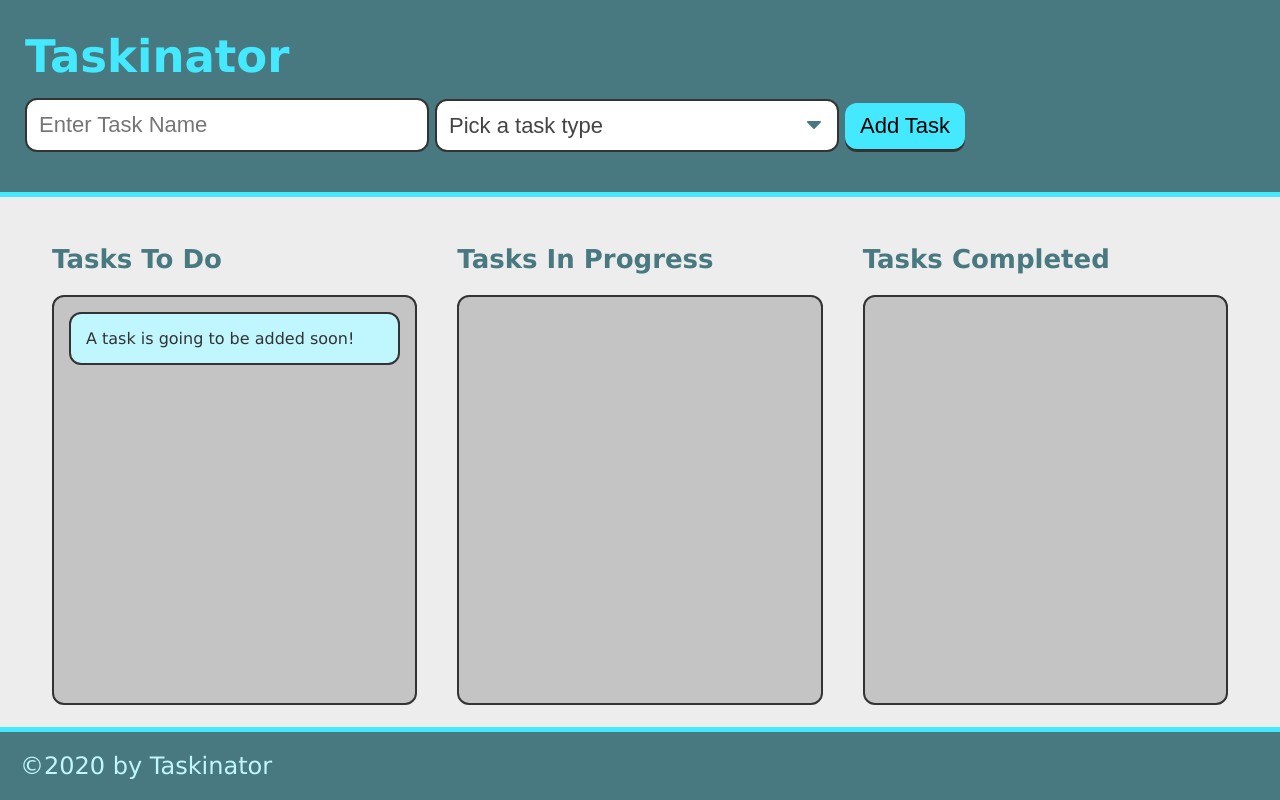
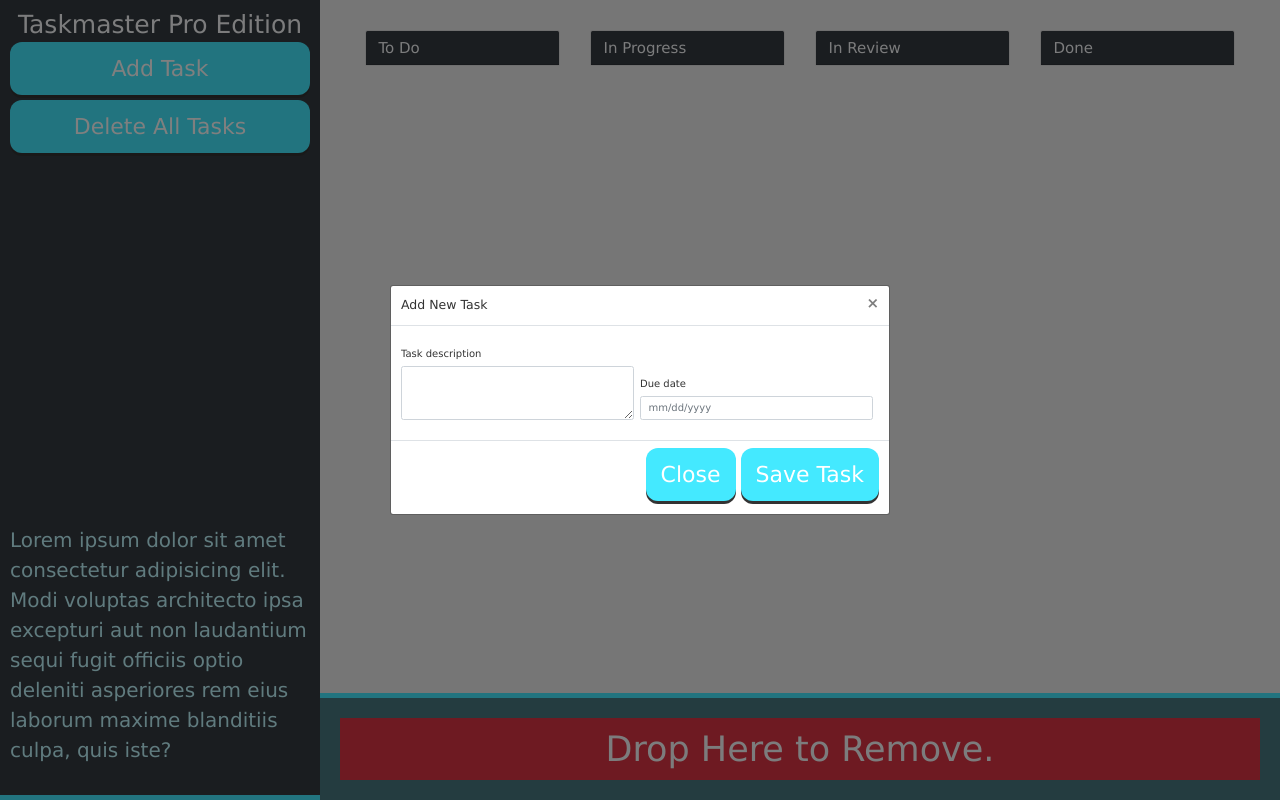
Before and after one commit to MateoCapx/taskinator, a plain HTML site: page index.html in a window 1280 px wide. Both pictures are taken after a click on the button "Add Task". Drawn offline with nearby package versions, Linux system fonts and the light colour scheme; files that its build step writes are made by us from their sources; files whose address does not match are found by name.

Commit message:
Merging everything over to branch

```diff
--- a/index.html
+++ b/index.html
@@ -5,80 +5,140 @@
   <meta charset="UTF-8">
   <meta name="viewport" content="width=device-width, initial-scale=1.0">
   <meta http-equiv="X-UA-Compatible" content="ie=edge">
-  <title>Taskinator</title>
-  <link rel="stylesheet" href="style.css">
+  <link rel="stylesheet" href="https://cdnjs.cloudflare.com/ajax/libs/twitter-bootstrap/4.3.1/css/bootstrap.min.css">
+  <link rel="stylesheet" href="https://cdnjs.cloudflare.com/ajax/libs/jqueryui/1.12.1/themes/base/jquery-ui.css">
+  <link rel="stylesheet" href="./assets/css/style.css" />
+  <title>Taskmaster Pro</title>
 </head>
 
+<body>
 
-
-<body>
-    <header>
-
-        <h1 class="page-title"> Taskinator </h1>
-        <!-- <p> Click the button below to add a new task! </p>
-        <button class="btn" id="save-task"> Add Task </button> -->
-
-
-            <!-- Form Input Section.  -->
-<form id="task-form">
-    <div class="form-group">
-
-         <!-- ↓↓↓ First Form Field  -->
-      <input type="text" name="task-name" class="text-input" placeholder="Enter Task Name" />
-    </div>
-    <div class="form-group">
-                 <!-- ↓↓↓ Second Form Field & Choices   -->
-      <select name="task-type" class="select-dropdown">
-        <option value="" disabled selected>Pick a task type</option>
-        <option value="School">School </option>
-        <option value="Real Estate">Real Estate</option>
-        <option value="Mobile">Mobile</option>
-      </select>
-    </div>
-    <div class="form-group">
-      <button class="btn" id="save-task" type="submit">Add Task</button>
-    </div>
-  </form>
+   <!--Side Bar Card   -->
+  <div class="row min-vh-100 no-gutters">
+    <header class="col-12 col-lg-3 bg-dark text-light sticky-top d-flex flex-column p-4 p-lg-3">
+      <h1 class="text-center"><span class="oi oi-task d-inline d-lg-none"></span>
+        Taskmaster Pro Edition</h1>
+      <button id="create-task" class="btn btn-block btn-success" data-toggle="modal" data-target="#task-form-modal">Add
+        Task</button>
+      <button id="remove-tasks" class="btn btn-block btn-danger mb-2 mb-md-4"></span>Delete All Tasks</button>
+      <p class="mt-auto d-none d-lg-block">Lorem ipsum dolor sit amet consectetur adipisicing elit. Modi voluptas
+        architecto ipsa
+        excepturi aut non laudantium sequi fugit officiis optio deleniti asperiores rem eius laborum maxime blanditiis
+        culpa, quis iste?</p>
+    </header>
 
 
 
 
-    </header>
-
-        <main class="page-content" id="page-content">
-            <section class="task-list-wrapper">
-                <h2 class="list-title">Tasks To Do</h2>
-                <ul class="task-list" id="tasks-to-do">
-                  <li class="task-item">A task is going to be added soon!</li>
-                </ul>
+    <main class="col-12 col-lg-9 d-flex flex-column">
+      <div class="m-5 row justify-content-around">
+        <!--To Do Task Card   -->
+        <div class="col-12 col-md-6 col-xl-3 mb-3">
+          <div class="card">
+            <h4 class="card-header bg-dark text-light d-flex align-items-center">
+              To Do
+            </h4>
+            <ul id="list-toDo" class="list-group list-group-flush">
+            </ul>
+          </div>
+        </div>
 
 
-            </section>
 
-                <!-- Tasks In Progress -->
-        <section class="task-list-wrapper">
-            <h2 class="list-title">Tasks In Progress</h2>
-            <ul class="task-list" id="tasks-in-progress"></ul>
-        </section>
-
-        <!-- Tasks Completed -->
-        <section class="task-list-wrapper">
-            <h2 class="list-title">Tasks Completed</h2>
-            <ul class="task-list" id="tasks-completed"></ul>
-        </section>
-
-            </main>
-
-        <script src="script.js"></script>
-        </body>
+        <!--In Progess Task Card   -->
+        <div class="col-12 col-md-6 col-xl-3 mb-3">
+          <div class="card">
+            <h4 class="card-header bg-dark text-light d-flex align-items-center">
+              In Progress
+            </h4>
+            <ul id="list-inProgress" class="list-group list-group-flush">
+            </ul>
+          </div>
+        </div>
 
 
-<footer>
 
-    &copy;2020 by Taskinator
+        <!-- In Review Task Card  -->
+        <div class="col-12 col-md-6 col-xl-3 mb-3">
+          <div class="card">
+            <h4 class="card-header bg-dark text-light d-flex align-items-center">
+              In Review
+            </h4>
+            <ul id="list-inReview" class="list-group list-group-flush">
+            </ul>
+          </div>
+        </div>
 
 
-</footer>
+
+        <!-- Done Task Card -->
+        <div class="col-12 col-md-6 col-xl-3 mb-3">
+          <div class="card">
+            <h4 class="card-header bg-dark text-light d-flex align-items-center">
+              Done
+            </h4>
+            <ul id="list-done" class="list-group list-group-flush">
+            </ul>
+          </div>
+        </div>
+      </div>
 
 
-</html
+
+      <!-- Drop Here to Remove Footer -->
+      <footer class="mt-auto" id="trash">
+        <div class="w-100 bg-danger p-3 text-center text-light display-4 bottom-trash">
+          <span class="oi oi-trash mx-auto mb-4"> </span> Drop Here to Remove.
+        </div>
+      </footer>
+    </main>
+  </div>
+
+
+
+  <!-- Modal -->
+  <div class="modal fade" id="task-form-modal" tabindex="-1" role="dialog" aria-labelledby="task-form-modal"
+    aria-hidden="true">
+    <div class="modal-dialog modal-dialog-centered" role="document">
+      <div class="modal-content">
+        <div class="modal-header">
+          <h5 class="modal-title" id="task-form-modal">Add New Task</h5>
+          <button type="button" class="close" data-dismiss="modal" aria-label="Close">
+            <span aria-hidden="true">&times;</span>
+          </button>
+        </div>
+
+
+
+        <div class="modal-body">
+          <form>
+            <div class="form-group">
+              <label for="modalTaskDescription">Task description</label>
+              <textarea class="form-control" id="modalTaskDescription" rows="3"></textarea>
+            </div>
+            <div class="form-group">
+              <label for="modalDueDate">Due date</label>
+              <input type="text" class="form-control" id="modalDueDate" placeholder="mm/dd/yyyy" autocomplete="off" />
+            </div>
+          </form>
+        </div>
+
+
+
+        <div class="modal-footer">
+          <button type="button" class="btn btn-secondary" data-dismiss="modal">Close</button>
+          <button type="button" class="btn btn-primary">Save Task</button>
+        </div>
+      </div>
+    </div>
+  </div>
+
+  <script src="https://cdnjs.cloudflare.com/ajax/libs/jquery/3.4.1/jquery.min.js"></script>
+  <script src="https://cdnjs.cloudflare.com/ajax/libs/jqueryui/1.12.1/jquery-ui.min.js"></script>
+  <script src="https://cdn.jsdelivr.net/npm/jquery-ui-touch-punch@0.2.3/jquery.ui.touch-punch.min.js"></script>
+  <script src="https://cdnjs.cloudflare.com/ajax/libs/popper.js/1.15.0/umd/popper.min.js"></script>
+  <script src="https://cdnjs.cloudflare.com/ajax/libs/twitter-bootstrap/4.3.1/js/bootstrap.min.js"></script>
+  <script src="./assets/js/script.js"></script>
+</body>
+
+</html>
```
